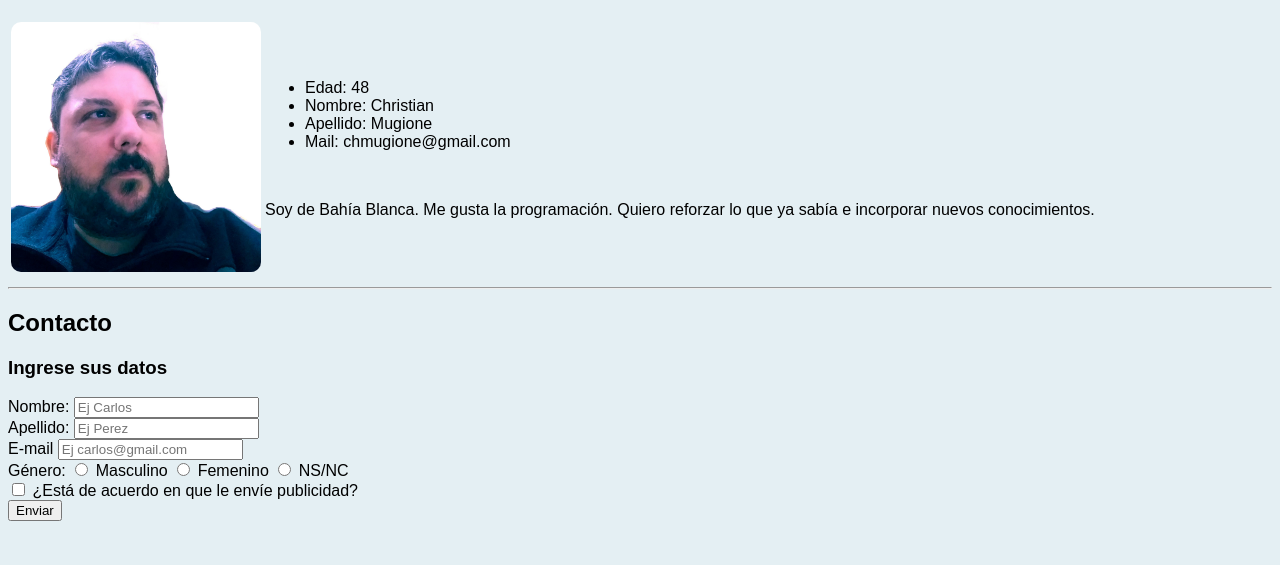
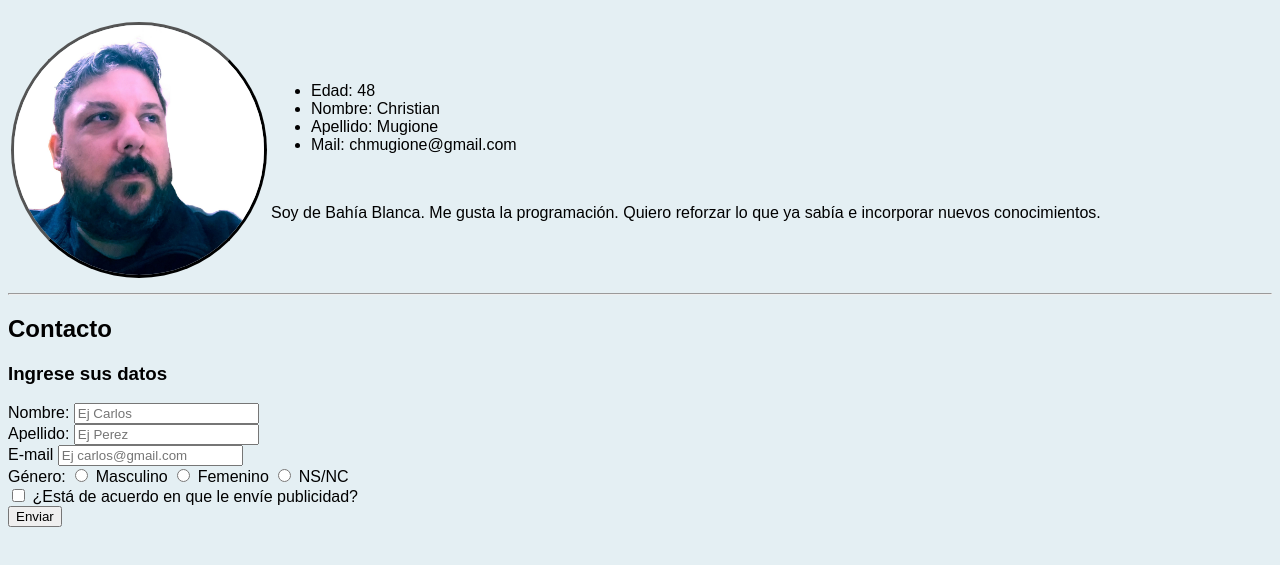
Before and after one commit to ChristianMugione/nucba-desafios, a plain HTML site: page index.html in a window 1280 px wide. Shown: the part 61-626 px from the top of the page. Drawn offline with Linux system fonts and the light colour scheme.

Commit message:
mejora la foto

```diff
--- a/style.css
+++ b/style.css
@@ -7,7 +7,9 @@ h1 {
 }
 
 img {
-    border-radius: 10px;
+    border-radius: 50%;
+    border-style: outset;
+    border-color: black;
 }
 
 div {
```
